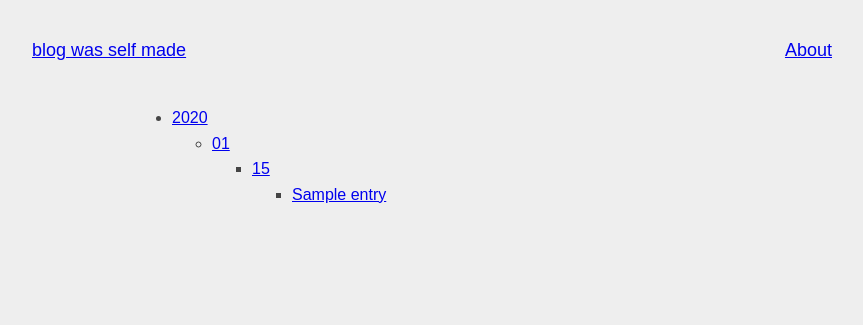
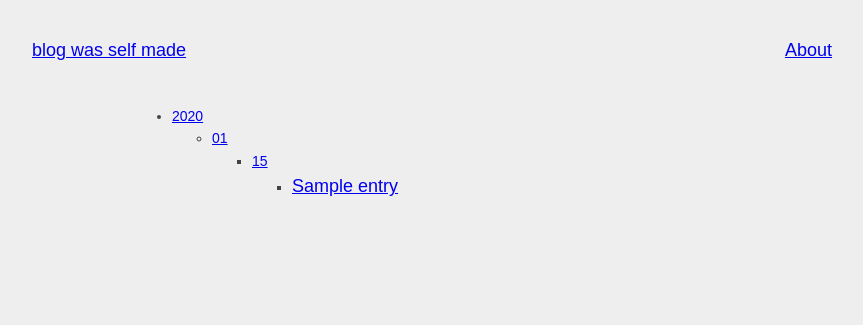
Before and after one commit to elcr/muhblog, a Flask app: template muhblog/templates/archive.html in a window 1280 px wide. Shown: the top 325 px of the page, without its empty margins (208-1071 px from the left). Run offline with Flask 2, Linux system fonts and the light colour scheme; the template is opened without the code that fills it: most values are stand-ins (such as "Sample title", 1, 10 or a date in 2020); parts of the project's set-up code (start-up, migrations or seed data) failed here and were passed over.

Commit message:
archive font sizes

```diff
--- a/muhblog/static/stylesheet.css
+++ b/muhblog/static/stylesheet.css
@@ -12,11 +12,11 @@ nav {
     height: 25px;
 }
 
-nav .blog_title_link {
+.blog_title_link {
     float: left;
 }
 
-nav .about_link {
+.about_link {
     float: right;
 }
 
@@ -44,6 +44,7 @@ h1, h2, h3 {
 }
 
 .tags li {
+    font-size: 16px;
     font-style: italic;
     display: inline;
     margin: 5px;
@@ -57,3 +58,11 @@ h1, h2, h3 {
 .spoiler:hover {
     color: white;
 }
+
+.archive_list {
+    font-size: 14px;
+}
+
+.entry_links {
+    font-size: 18px;
+}
--- a/muhblog/templates/archive.html
+++ b/muhblog/templates/archive.html
@@ -2,7 +2,7 @@
 
 {% macro entry_line(entry, year, month, day) %}
     <li>
-        <a href="{{ url_for('entry_view', year=year, month=month, day=day, title_slug=entry.title_slug) }}">{{ entry.title }}</a>
+        <a href="{{ url_for('entry_view', year=year, month=month, day=day, title_slug=entry.title_slug) }}" class="entry_links">{{ entry.title }}</a>
     </li>
 {% endmacro %}
 
@@ -25,7 +25,7 @@
 {% set last_day = 99 %}
 
 {% block content %}
-    <ul>
+    <ul class="archive_list">
         {% for entry in entries %}
             {% set year = entry.date_written.year %}
             {% set month = entry.date_written.month %}
```
